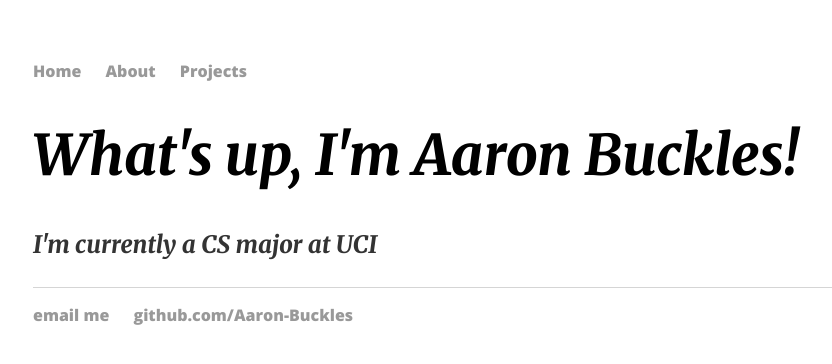
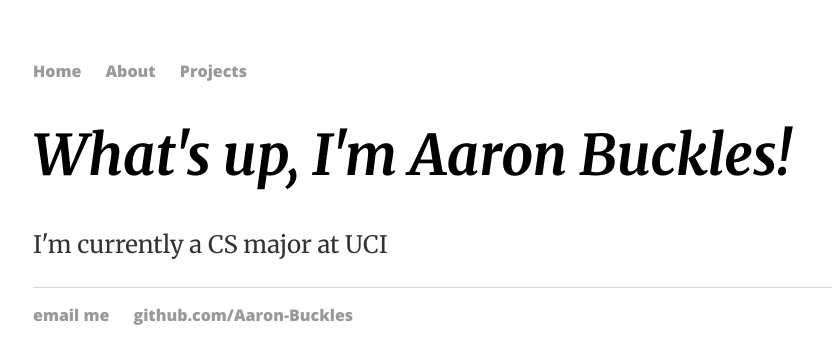
Before and after one commit to Aaron-Buckles/aaron-buckles.github.io, a Jekyll site: the page built from index.html, in a window 1280 px wide. Shown: the top 364 px of the page, without its empty margins (159-991 px from the left). Built offline with Jekyll 4.4.1, drawn with Linux system fonts in a browser that asks for light colours.

Commit message:
Update default.html

```diff
--- a/_layouts/default.html
+++ b/_layouts/default.html
@@ -2,7 +2,7 @@
 <html>
 	<head>
 		<title>{{ page.title }}</title>
-		<link href="https://fonts.googleapis.com/css?family=Merriweather:800i|Open+Sans:800" rel="stylesheet">
+		<link href="https://fonts.googleapis.com/css?family=Merriweather:400,700i|Open+Sans:800" rel="stylesheet">
 		<link rel="stylesheet" type="text/css" href="/css/main.css">
 	</head>
 	<body>
```
